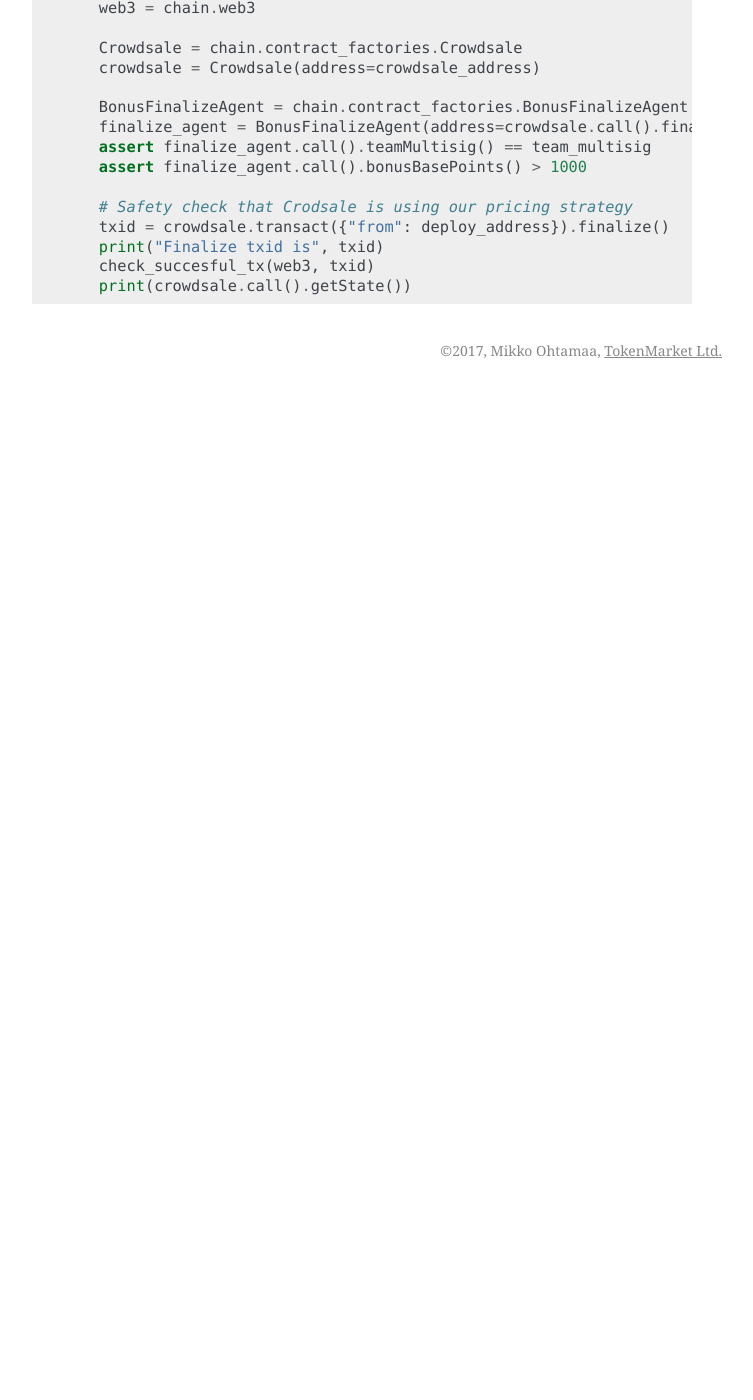
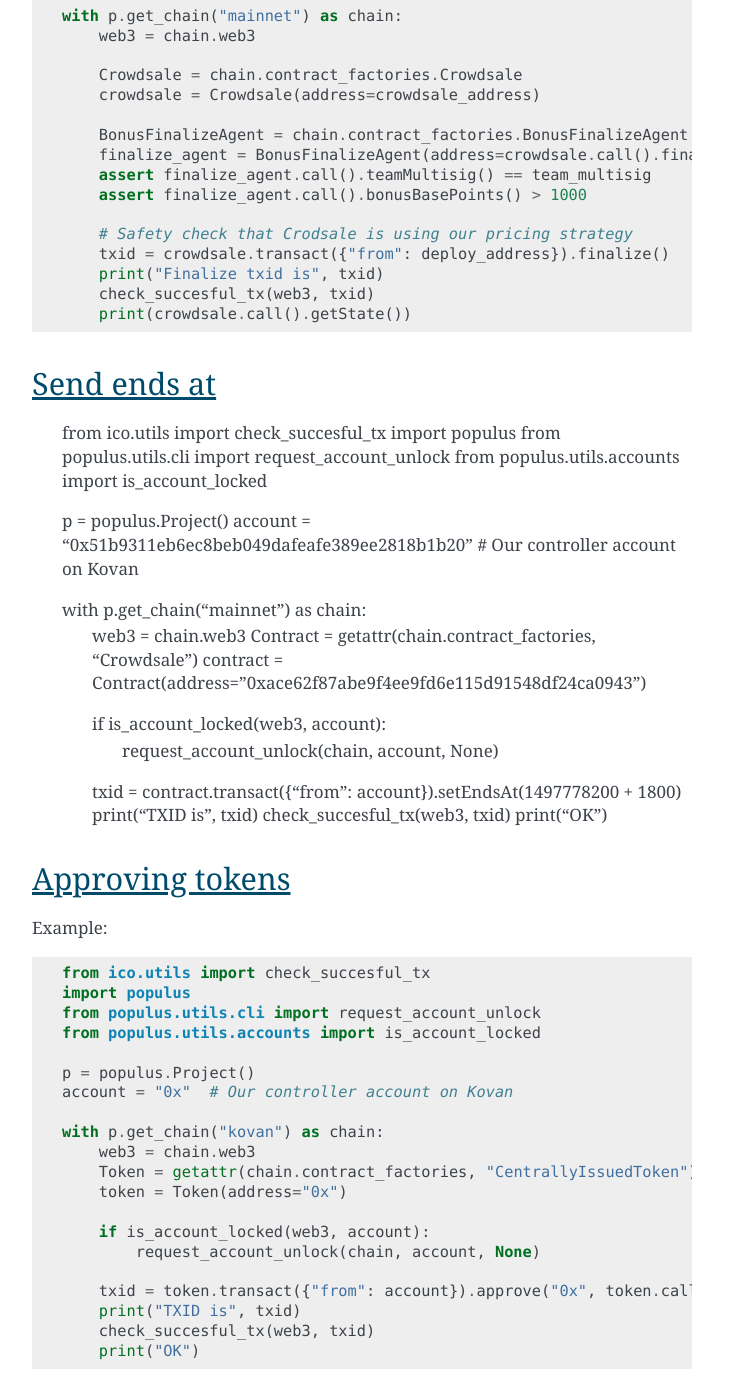
Before and after one commit to TokenMarketNet/smart-contracts, a Sphinx documentation site: the page built from docs/source/interact.rst, in a window 1280 px wide and 1400 px high, scrolled down 13221 px. Shown: the whole window, without its empty margins (388-1141 px from the left). Built offline with Sphinx 7.4.7, drawn with Linux system fonts in a browser that asks for light colours; before the commit the page ends 13611 px from its top, so only the background shows below that; some of the changed text lies outside the part shown.

Commit message:
Updating interaction guide.

```diff
--- a/docs/source/interact.rst
+++ b/docs/source/interact.rst
@@ -332,9 +332,8 @@
         if is_account_locked(web3, account):
             request_account_unlock(chain, account, None)
 
-        customer_id = int(uuid.uuid4().hex, 16)  # Customer ids are 128-bit UUID v4
-
-        txid = contract.transact({"from": account, "value": to_wei(2, "ether")}).buyWithCustomerId(customer_id)
+        initial_gas_price = web3.eth.gasPrice
+        txid = contract.transact({"from": account, "gasPrice": initial_gas_price*5}).halt()
         print("TXID is", txid)
         check_succesful_tx(web3, txid)
         print("OK")
@@ -592,3 +591,57 @@
         print("Finalize txid is", txid)
         check_succesful_tx(web3, txid)
         print(crowdsale.call().getState())
+
+
+Send ends at
+============
+
+    from ico.utils import check_succesful_tx
+    import populus
+    from populus.utils.cli import request_account_unlock
+    from populus.utils.accounts import is_account_locked
+
+    p = populus.Project()
+    account = "0x51b9311eb6ec8beb049dafeafe389ee2818b1b20"  # Our controller account on Kovan
+
+    with p.get_chain("mainnet") as chain:
+        web3 = chain.web3
+        Contract = getattr(chain.contract_factories, "Crowdsale")
+        contract = Contract(address="0xace62f87abe9f4ee9fd6e115d91548df24ca0943")
+
+        if is_account_locked(web3, account):
+            request_account_unlock(chain, account, None)
+
+        txid = contract.transact({"from": account}).setEndsAt(1497778200 + 1800)
+        print("TXID is", txid)
+        check_succesful_tx(web3, txid)
+        print("OK")
+
+
+Approving tokens
+================
+
+Example:
+
+.. code-block:: python
+
+    from ico.utils import check_succesful_tx
+    import populus
+    from populus.utils.cli import request_account_unlock
+    from populus.utils.accounts import is_account_locked
+
+    p = populus.Project()
+    account = "0x"  # Our controller account on Kovan
+
+    with p.get_chain("kovan") as chain:
+        web3 = chain.web3
+        Token = getattr(chain.contract_factories, "CentrallyIssuedToken")
+        token = Token(address="0x")
+
+        if is_account_locked(web3, account):
+            request_account_unlock(chain, account, None)
+
+        txid = token.transact({"from": account}).approve("0x", token.call().totalSupply())
+        print("TXID is", txid)
+        check_succesful_tx(web3, txid)
+        print("OK")
```
Also changed, not shown: 1 other file.
